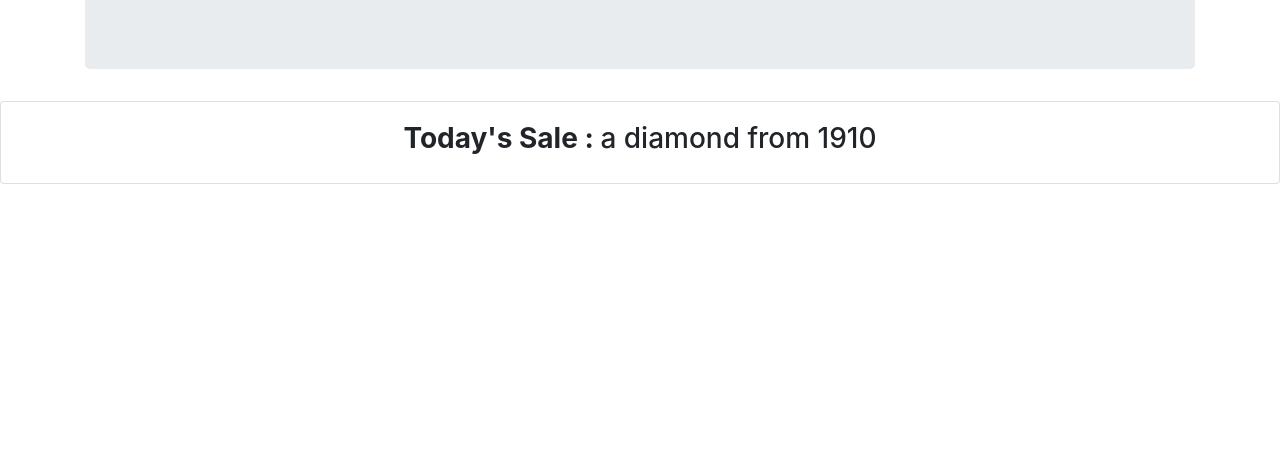
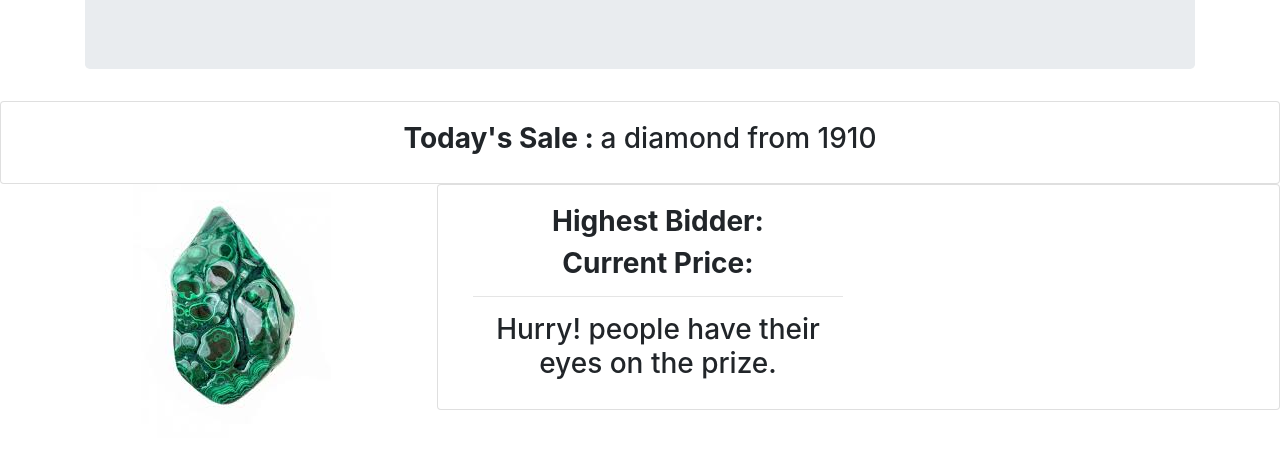
Before and after one commit to Soheila-Lotfi/CodersBay, a plain HTML site: page index.html in a window 1280 px wide. Shown: the part 181-630 px from the top of the page. Drawn offline with nearby package versions, Linux system fonts and the light colour scheme.

Commit message:
added another row to the page

```diff
--- a/index.html
+++ b/index.html
@@ -39,6 +39,32 @@
                 </div>
         </div>
     </div>
-
+    <div class="row">
+        <div class="col-md-1"></div>
+        <div class="col-md-3">
+            <img class="img-fluid ml-4" src="assets/images/diamond.jpg">
+        </div>
+            <div class="col-md-8">
+                    <div class="card ard-default">
+                            <div class="card-body text-center">
+                                    <div class="col-sm-6">
+                                            <h3 class="">
+                                              <strong>Highest Bidder:</strong>
+                                              <span id="highest-bidder"></span>
+                                            </h3>
+                                            <h3 class="">
+                                              <strong>Current Price:</strong>
+                                              <span id="highest-price"></span>
+                                            </h3>
+                                            <hr>
+                                            <h3 class="">Hurry!
+                                              <strong>
+                                                <span id="connected-viewers"></span>
+                                            </strong> people have their eyes on the prize.</h3>
+                                    </div>
+                            </div>
+                    </div>
+            </div>
+        </div>
 </body>
 </html>
```
Also changed, not shown: assets/images/diamond.jpg (added).
